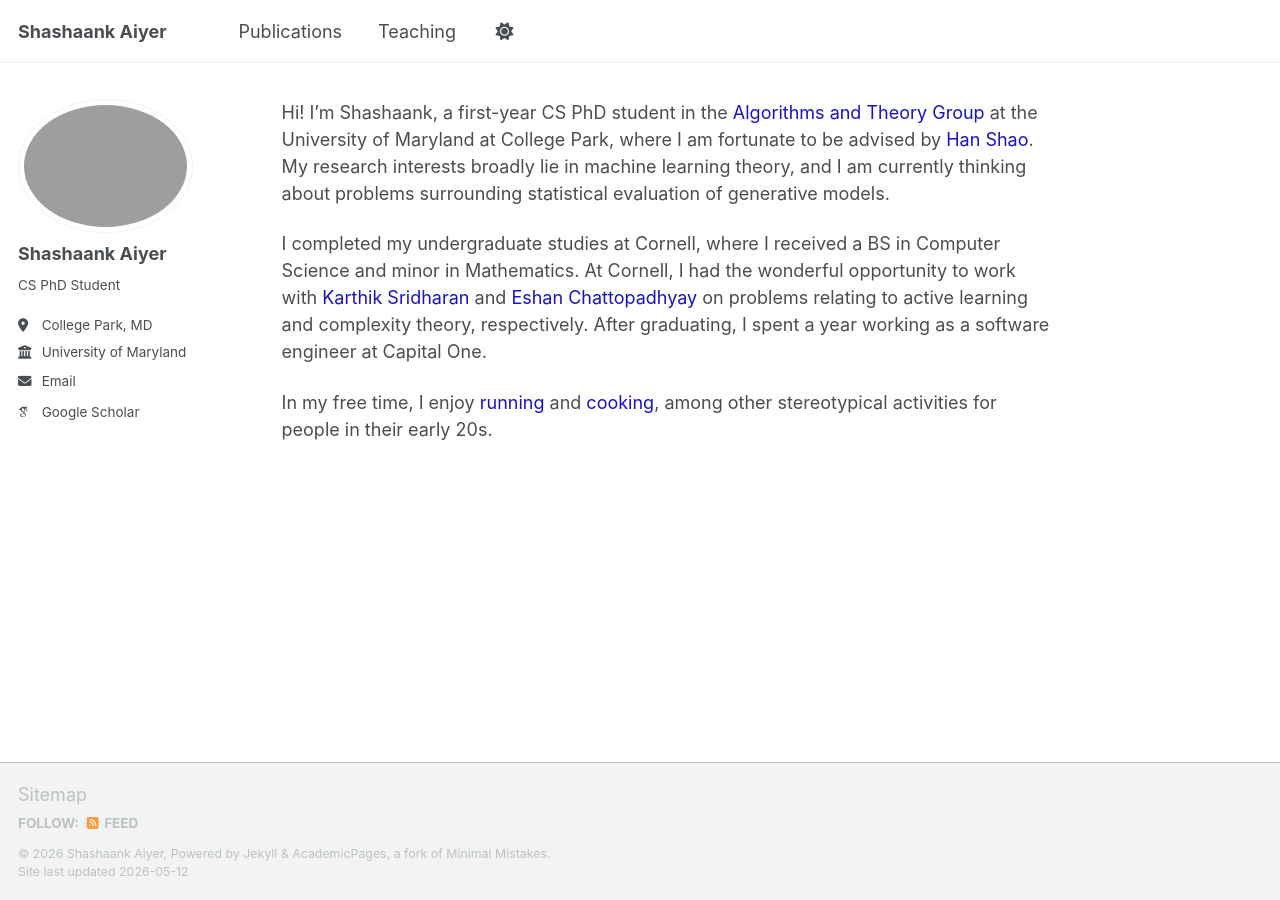
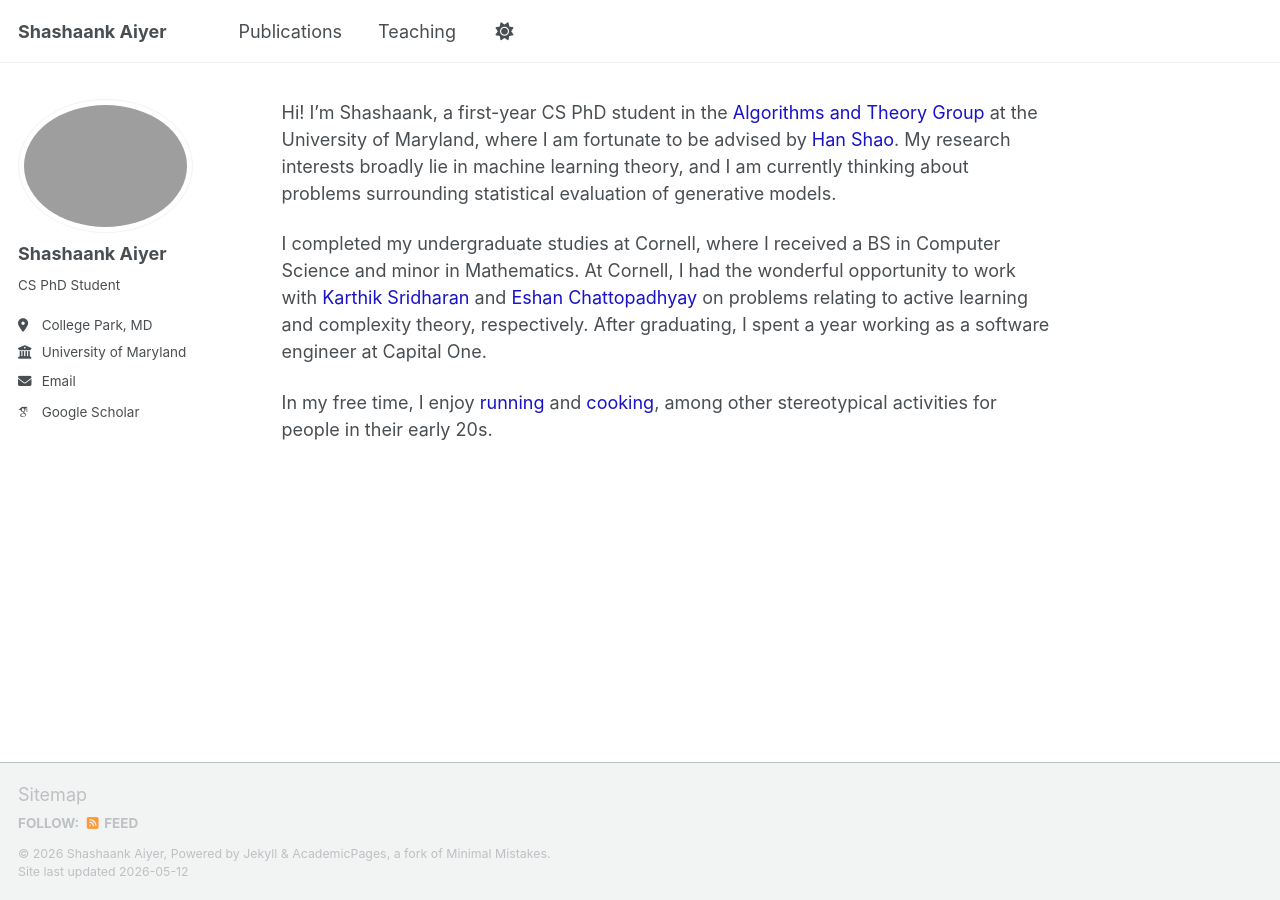
Before and after one commit to shashaank-aiyer/shashaank-aiyer.github.io, a Jekyll site: the page built from _pages/about.md, in a window 1280 px wide. Built offline with Jekyll 4.4.1, drawn with Linux system fonts in a browser that asks for light colours; some web fonts are replaced; a script that is not in the unit is left out.

```diff
--- a/_pages/about.md
+++ b/_pages/about.md
@@ -16,7 +16,7 @@
   }
 </style>
 
-Hi! I'm Shashaank, a first-year CS PhD student in the [Algorithms and Theory Group](https://www.cs.umd.edu/researcharea/algorithms-and-theory) at the University of Maryland at College Park, where I am fortunate to be advised by [Han Shao](https://www.cs.umd.edu/~hanshao/). My research interests broadly lie in machine learning theory, and I am currently thinking about problems surrounding statistical evaluation of generative models.
+Hi! I'm Shashaank, a first-year CS PhD student in the [Algorithms and Theory Group](https://www.cs.umd.edu/researcharea/algorithms-and-theory) at the University of Maryland, where I am fortunate to be advised by [Han Shao](https://www.cs.umd.edu/~hanshao/). My research interests broadly lie in machine learning theory, and I am currently thinking about problems surrounding statistical evaluation of generative models.
 
 I completed my undergraduate studies at Cornell, where I received a BS in Computer Science and minor in Mathematics. At Cornell, I had the wonderful opportunity to work with [Karthik Sridharan](https://www.cs.cornell.edu/~sridharan/) and [Eshan Chattopadhyay](https://www.cs.cornell.edu/~eshan/) on problems relating to active learning and complexity theory, respectively. After graduating, I spent a year working as a software engineer at Capital One.
 
```
